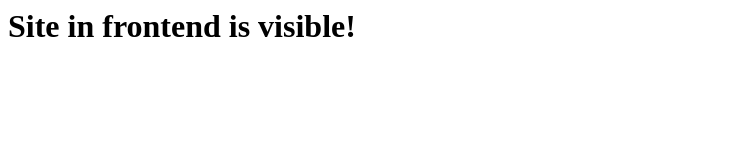
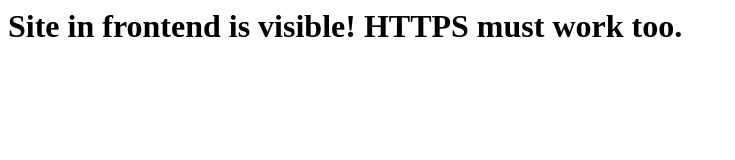
Before and after one commit to remmover/YOPS.FUN, a plain HTML site: page index.html in a window 1280 px wide. Shown: the whole page, without its empty margins (0-735 px from the left). Drawn offline with Linux system fonts and the light colour scheme.

Commit message:
Some changes in index.html

```diff
--- a/index.html
+++ b/index.html
@@ -1,6 +1,6 @@
 <html>
 <title>Your Opinion and Picture Status</title>
 <body>
-  <h1>Site in frontend is visible!</h1>
+  <h1>Site in frontend is visible! HTTPS must work too.</h1>
 </body>
 </html>
```
